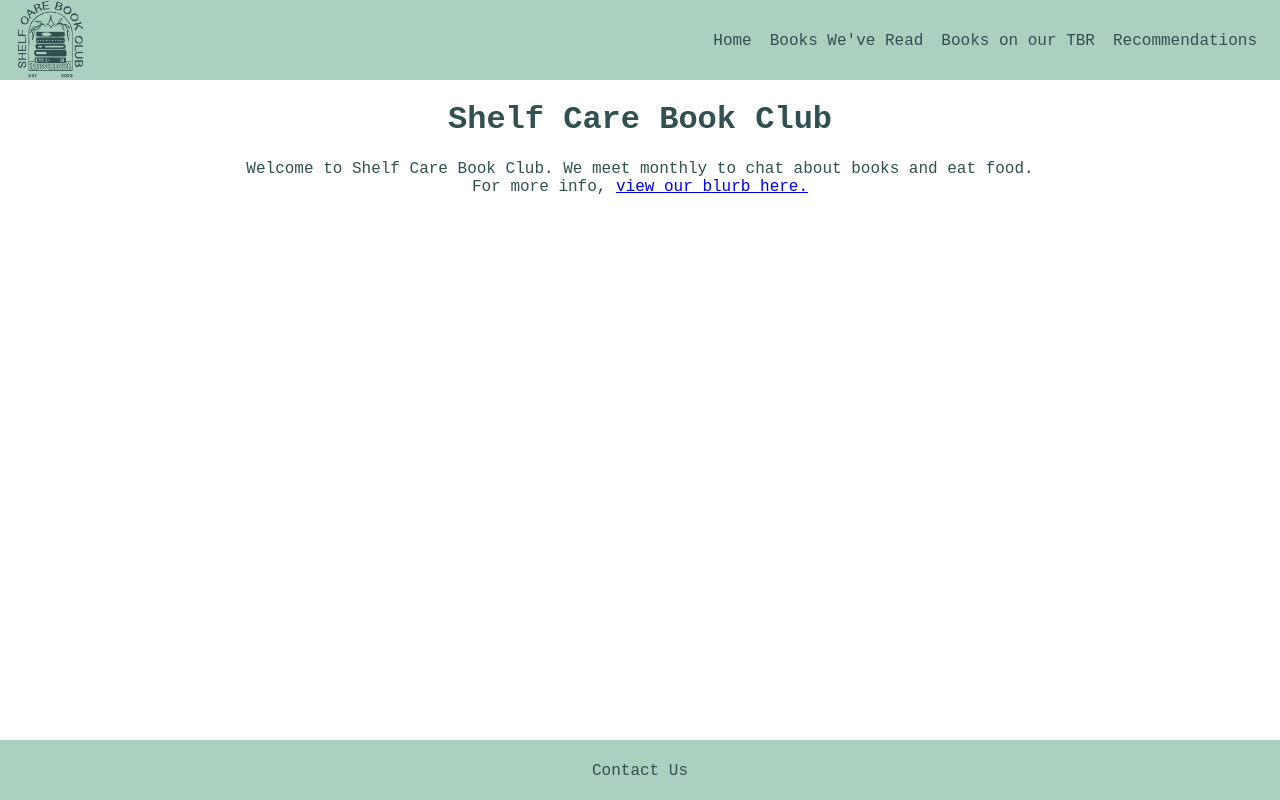
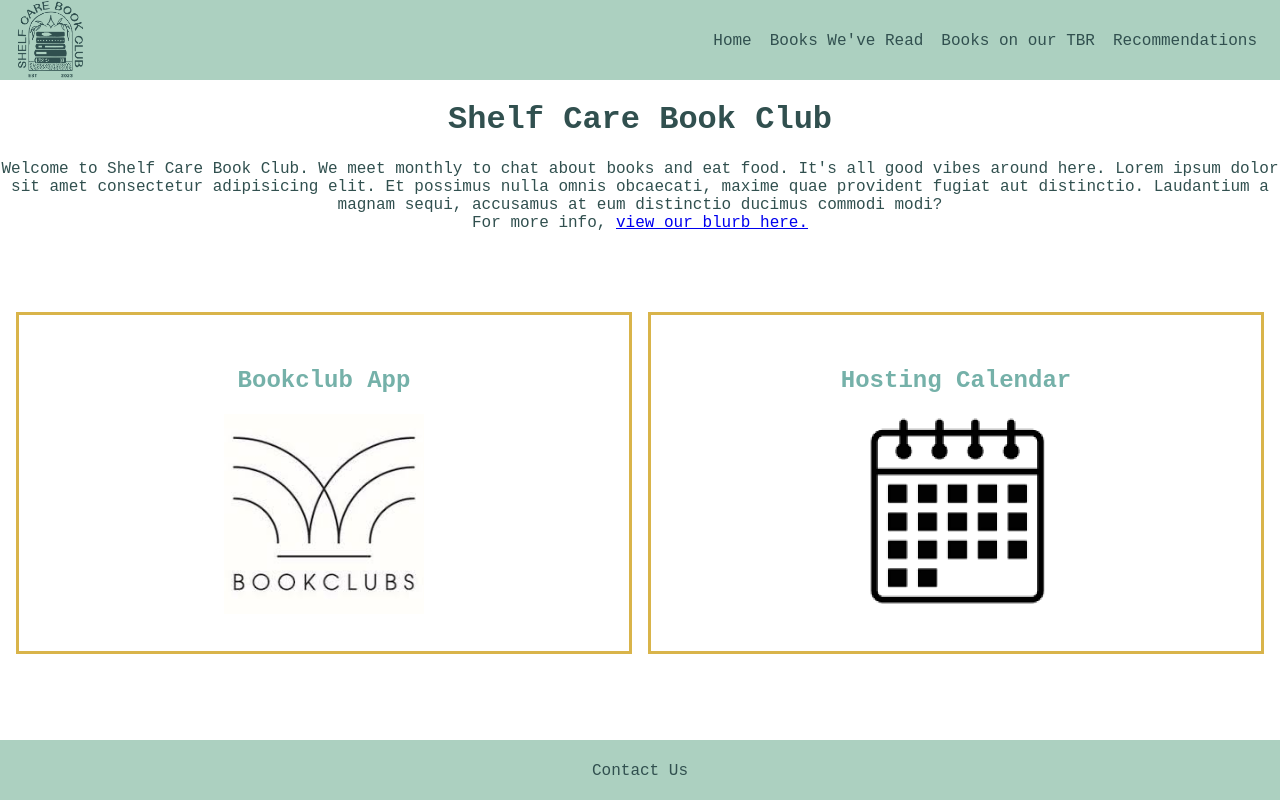
Before and after one commit to carlyzimm/shelf-care-html, a plain HTML site: page index.html in a window 1280 px wide. Drawn offline with Linux system fonts and the light colour scheme.

Commit message:
images and more css for home page

```diff
--- a/index.html
+++ b/index.html
@@ -22,14 +22,36 @@
       <h1>Shelf Care Book Club</h1>
       <p>
         Welcome to Shelf Care Book Club. We meet monthly to chat about books and
-        eat food.
-        <br>
+        eat food. It's all good vibes around here. Lorem ipsum dolor sit amet
+        consectetur adipisicing elit. Et possimus nulla omnis obcaecati, maxime
+        quae provident fugiat aut distinctio. Laudantium a magnam sequi,
+        accusamus at eum distinctio ducimus commodi modi?
+        <br />
         For more info,
         <a
           href="https://docs.google.com/document/d/1FeOgyG7WYU3G9Go0wfzlh32uZzhrXNB9PN86Q_LM3Ts/edit"
           >view our blurb here.
         </a>
       </p>
+      <div class="boxes">
+        <div class="box">
+          <h2>Bookclub App</h2>
+          <a href="https://bookclubs.com/signin"
+            ><img src="bookclubappbw.jpeg" alt="Bookclubs App Logo"
+          /></a>
+        </div>
+        <div class="box">
+          <h2>Hosting Calendar</h2>
+          <a
+            href="https://docs.google.com/document/d/10WVNVOqeYPJLYAwPXGR7faH0ZcboUiIjmPFMBoTuSUs/edit"
+            ><img src="calendar3.jpeg" alt="Calendar Icon"
+          /></a>
+        </div>
+        <!-- <div class="box">
+          <h2>Recent Read</h2>
+          <a href="books.html"><img src="happyplace.jpeg" alt="Happy Place Cover"></a>
+        </div> -->
+      </div>
     </div>
     <footer>
       <div class="contact">
--- a/style.css
+++ b/style.css
@@ -68,3 +68,26 @@ body, html {
     color: #31504f;
     text-decoration: none;
   }
+
+.boxes {
+    display: flex;
+    justify-content: center;
+    gap: 1rem;
+    margin: 1rem;
+    margin-top: 5rem;
+}
+
+.box {
+    border: 3px solid #D9B44A;
+    padding: 2rem;
+    flex: 1;
+    text-align: center;
+    color: #75B1A9;
+    font-family: 'Courier New', Courier, monospace;
+}
+
+.box img {
+    max-width: 100%;
+    max-height: 200px;
+    object-fit: cover;
+  }
```
Also changed, not shown: bookclubapp.jpeg (added), bookclubappbw.jpeg (added), calendar3.jpeg (added), happyplace.jpeg (added), 1 other file.
